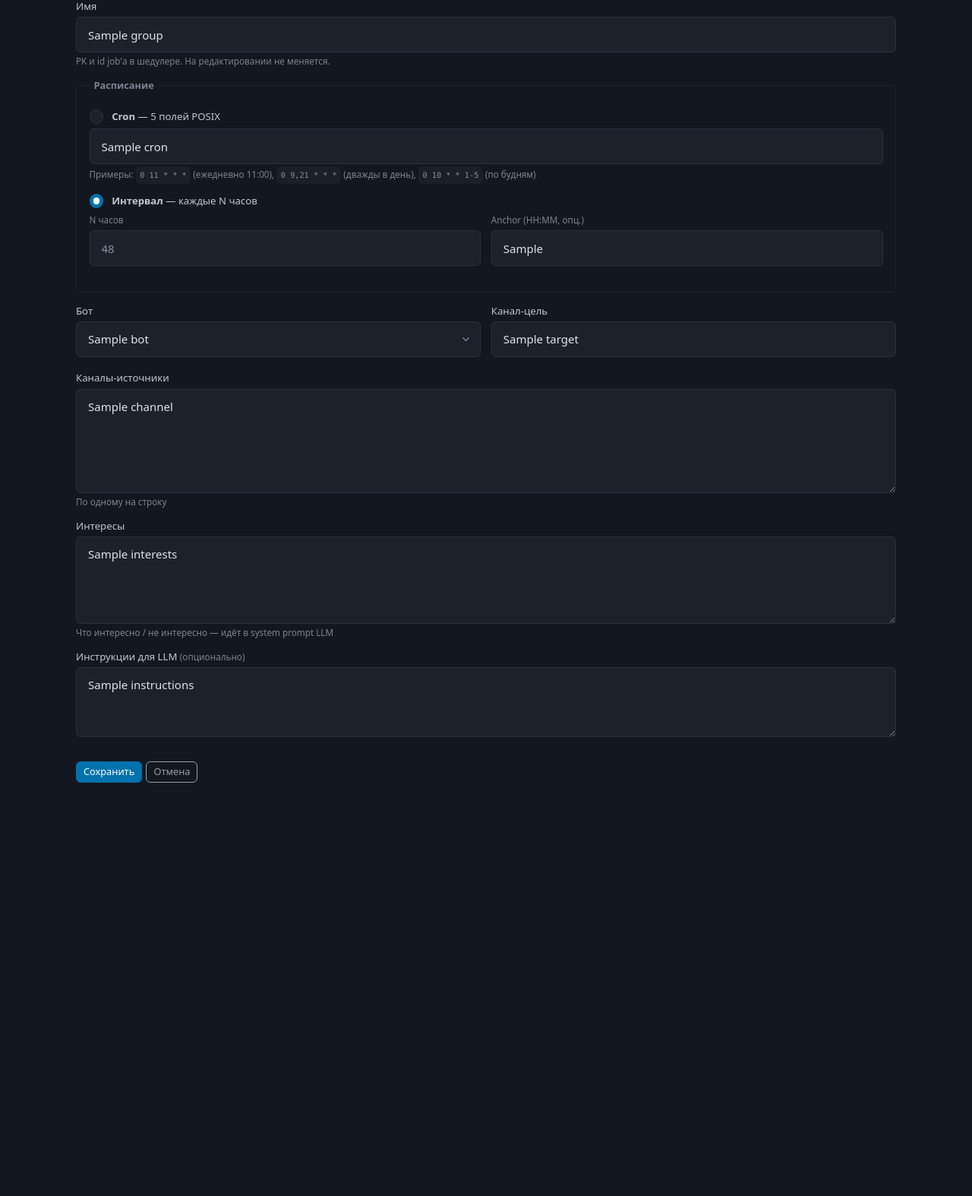
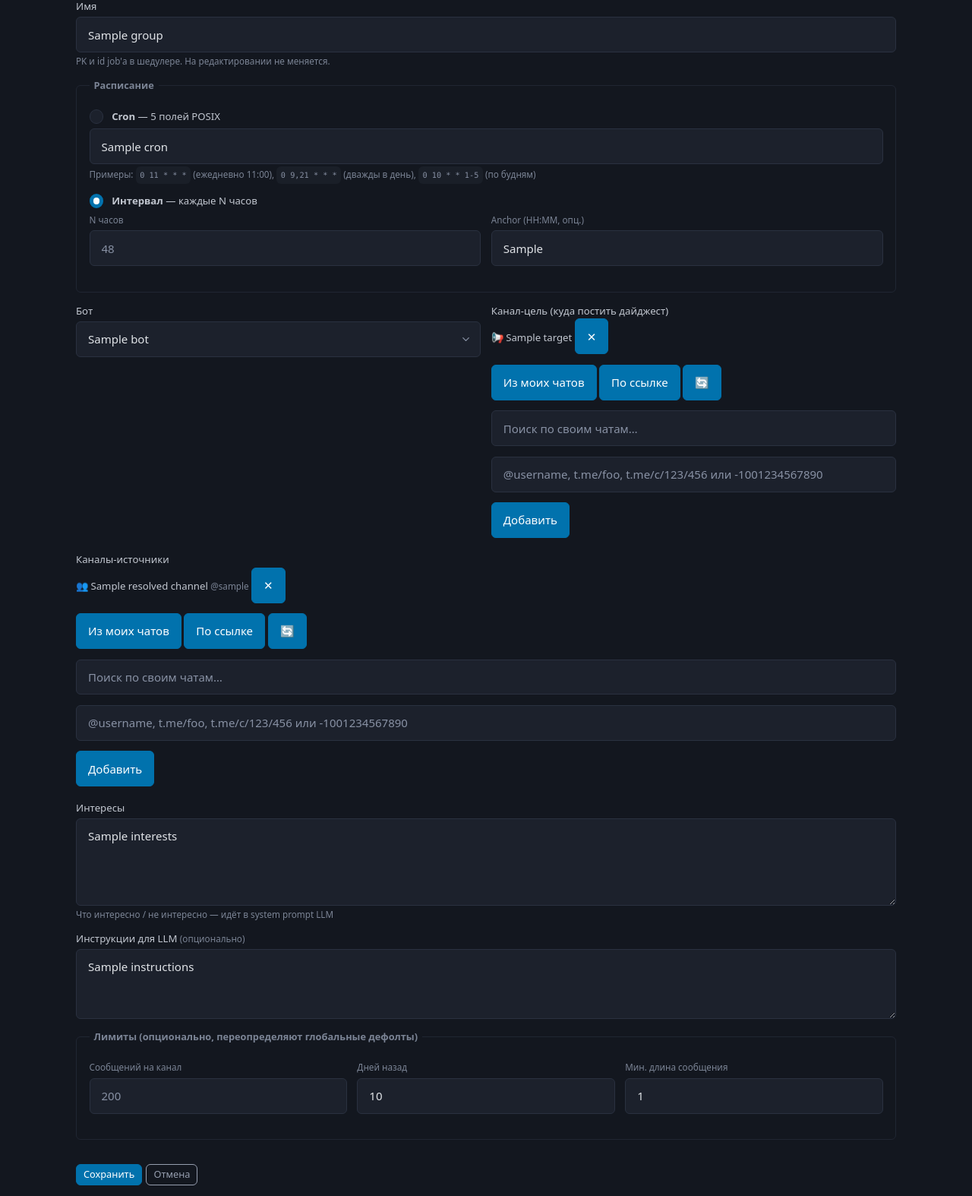
Before and after one commit to fixcik/telegram-news, a Python web app: template src/telegram_news/web/templates/group_form.html in a window 1280 px wide. Shown: the part 165-1739 px from the top of the page at 76% size. Before the commit the page ends 1195 px from the top, so only its background shows below. Run offline with Jinja, Linux system fonts and the light colour scheme; the template is opened without the code that fills it: most values are stand-ins (such as "Sample title", 1, 10 or a date in 2020); some libraries are stand-ins or nearby versions.

Commit message:
feat(web): group_form uses chat picker for source+target, adds limits fieldset

```diff
--- a/src/telegram_news/web/templates/group_form.html
+++ b/src/telegram_news/web/templates/group_form.html
@@ -69,17 +69,22 @@
       </select>
     </label>
     <label>
-      Канал-цель
-      <input type="text" name="target" required
-             placeholder="@my_crypto_digest или -1001234567890"
-             value="{{ group.target if group else '' }}">
+      Канал-цель (куда постить дайджест)
+      {% set target_selected = [] %}
+      {% if group and group.target %}
+        {% set target_selected = [{'peer_id': group.target, 'title': (group.target_title or group.target), 'username': none, 'kind': 'channel', 'original': group.target}] %}
+      {% endif %}
+      {% with name='target_peer', mode='single', selected=target_selected %}
+        {% include "_chat_picker.html" %}
+      {% endwith %}
     </label>
   </div>
 
   <label>
     Каналы-источники
-    <textarea name="channels" rows="5" required placeholder="@channel_one&#10;@channel_two">{% if group %}{{ group.channels | join('\n') }}{% endif %}</textarea>
-    <small>По одному на строку</small>
+    {% with name='channel_peers', mode='multi', selected=(group.resolved_channels if group else []) %}
+      {% include "_chat_picker.html" %}
+    {% endwith %}
   </label>
 
   <label>
@@ -93,6 +98,30 @@
     <textarea name="instructions" rows="3" placeholder="Например: после каждого буллета добавляй своё мнение в скобках начиная с 💭">{{ group.instructions or '' if group else '' }}</textarea>
   </label>
 
+  <fieldset>
+    <legend>Лимиты (опционально, переопределяют глобальные дефолты)</legend>
+    <div class="grid">
+      <label style="font-weight: 400;">
+        <small>Сообщений на канал</small>
+        <input type="number" min="1" name="max_messages_per_channel"
+               placeholder="200"
+               value="{{ group.max_messages_per_channel or '' if group else '' }}">
+      </label>
+      <label style="font-weight: 400;">
+        <small>Дней назад</small>
+        <input type="number" min="1" name="max_age_days"
+               placeholder="2"
+               value="{{ group.max_age_days or '' if group else '' }}">
+      </label>
+      <label style="font-weight: 400;">
+        <small>Мин. длина сообщения</small>
+        <input type="number" min="0" name="min_message_length"
+               placeholder="20"
+               value="{{ group.min_message_length if group and group.min_message_length is not none else '' }}">
+      </label>
+    </div>
+  </fieldset>
+
   <div class="row-actions" style="margin-top: 1.2rem;">
     <button type="submit" class="btn-mini">{% if mode == "new" %}Создать{% else %}Сохранить{% endif %}</button>
     <a href="/" role="button" class="btn-mini secondary outline">Отмена</a>
```
